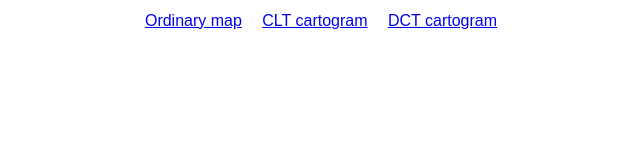
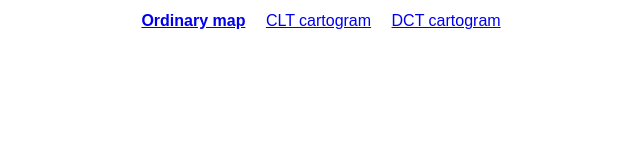
Before and after one commit to robinhouston/clt-cart, a plain HTML site: page graphics/index.html in a window 1280 px wide. Shown: the full height of the page, 187-827 px from the left. Drawn offline with Linux system fonts and the light colour scheme; no server answers.

Commit message:
Highlight the selected menu item

```diff
--- a/graphics/index.html
+++ b/graphics/index.html
@@ -9,6 +9,7 @@
 			body { font-family: sans-serif; }
 			#menu { width: 1000px; text-align: center; margin: 12px 0; }
 			#menu a { padding: 0 8px; }
+			#menu a.selected { font-weight: bold; }
 			#menu a:visited { color: blue; }
 			#container { position: relative; }
 			#container #map, #container canvas { position: absolute; top: 0; left: 0; }
@@ -118,8 +119,12 @@
 				var filename = MAPS[window.location.hash];
 				if (typeof filename == "undefined") {
 					filename = "map-original.topo.json";
+					window.location.hash = "#original";
 				}
 				load(filename);
+				d3.selectAll("#menu a").classed("selected", function() {
+					return this.getAttribute("href") == window.location.hash;
+				});
 			}
 
 			window.addEventListener("hashchange", function(x) {
```
